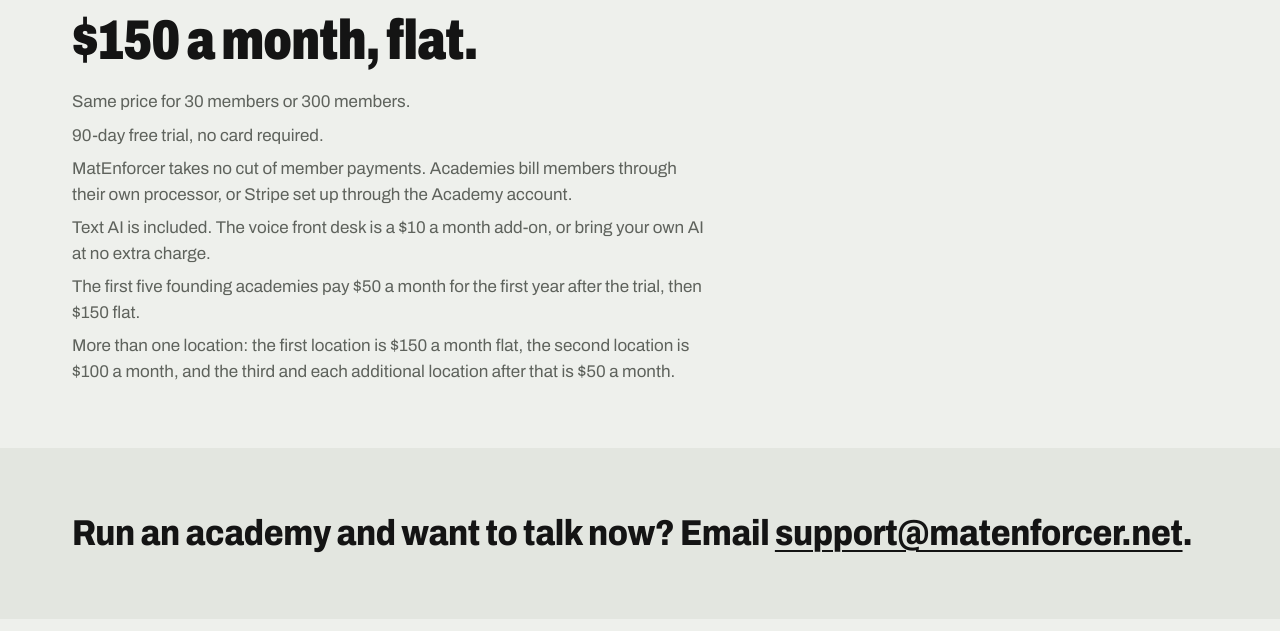
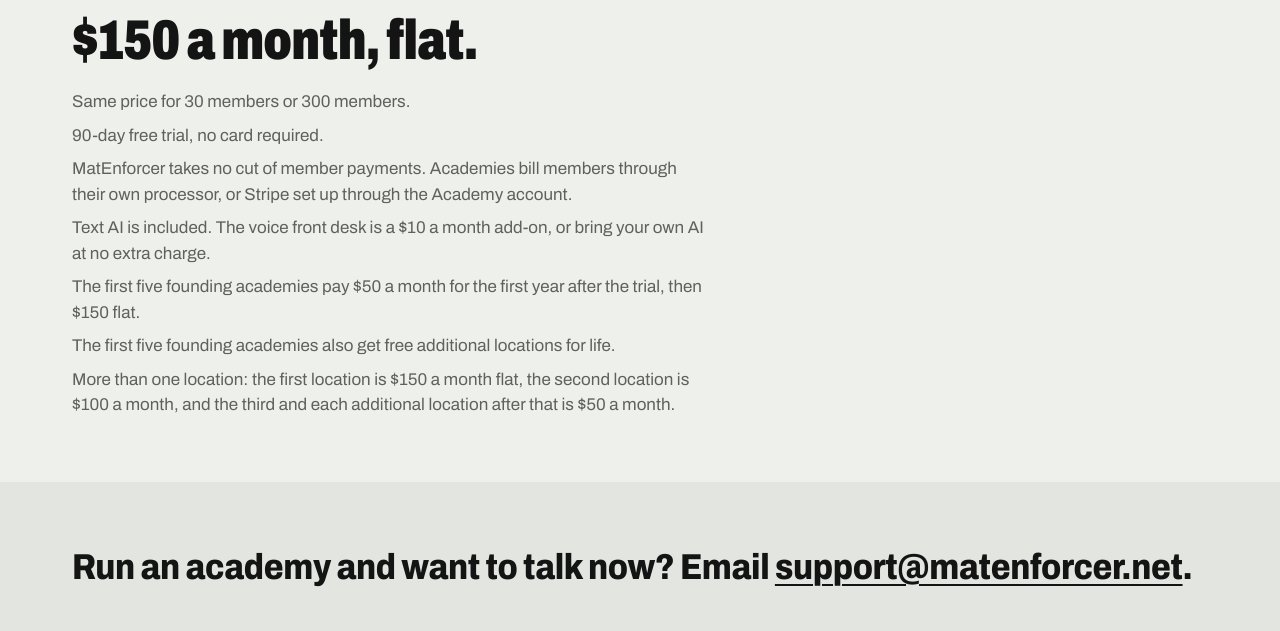
Before and after one commit to Malinowski-Consulting-LLC/matenforcer-coming-soon, a plain HTML site: page site/index.html in a window 1280 px wide. Shown: the part 3845-4476 px from the top of the page. Drawn offline with Linux system fonts and the light colour scheme.

Commit message:
Add founder lifetime deal: free additional locations for life

```diff
--- a/site/index.html
+++ b/site/index.html
@@ -135,6 +135,7 @@
       <li>MatEnforcer takes no cut of member payments. Academies bill members through their own processor, or Stripe set up through the Academy account.</li>
       <li>Text AI is included. The voice front desk is a $10 a month add-on, or bring your own AI at no extra charge.</li>
       <li>The first five founding academies pay $50 a month for the first year after the trial, then $150 flat.</li>
+      <li>The first five founding academies also get free additional locations for life.</li>
       <li>More than one location: the first location is $150 a month flat, the second location is $100 a month, and the third and each additional location after that is $50 a month.</li>
     </ul>
   </section>
```
Also changed, not shown: site/llms.txt.
